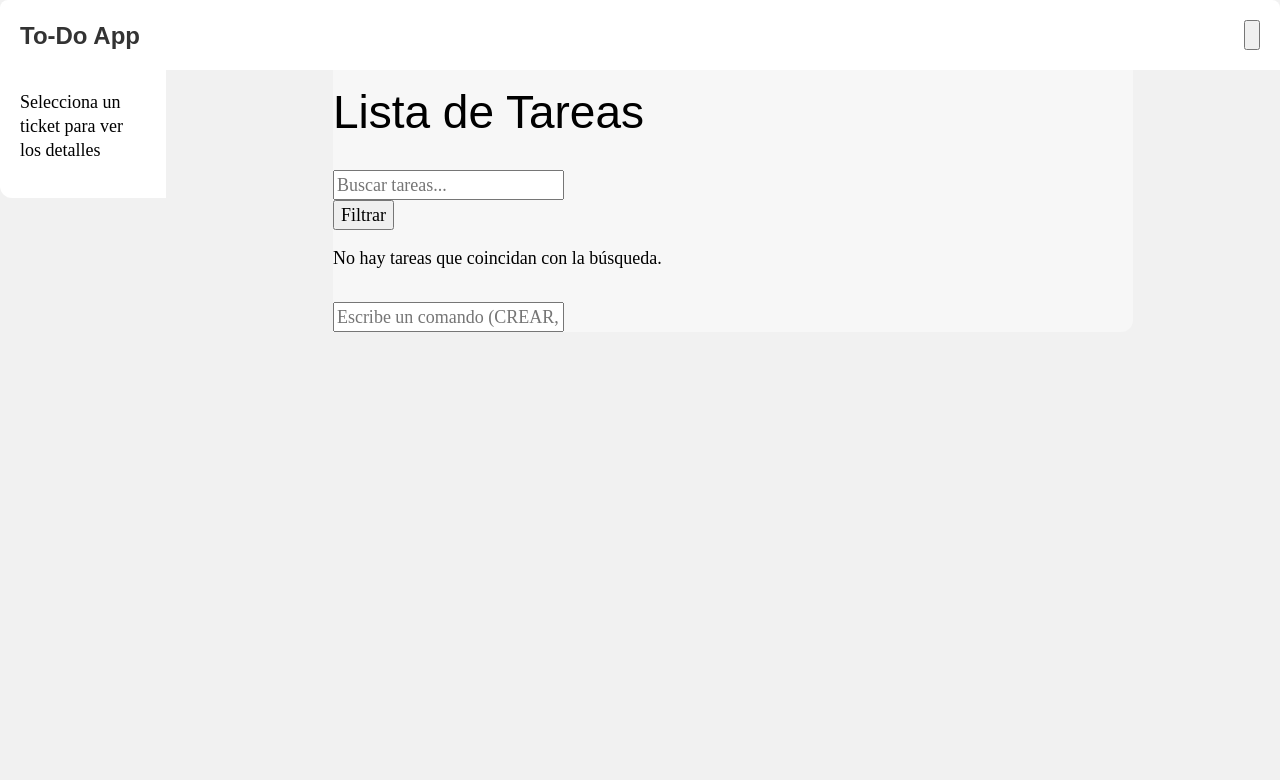
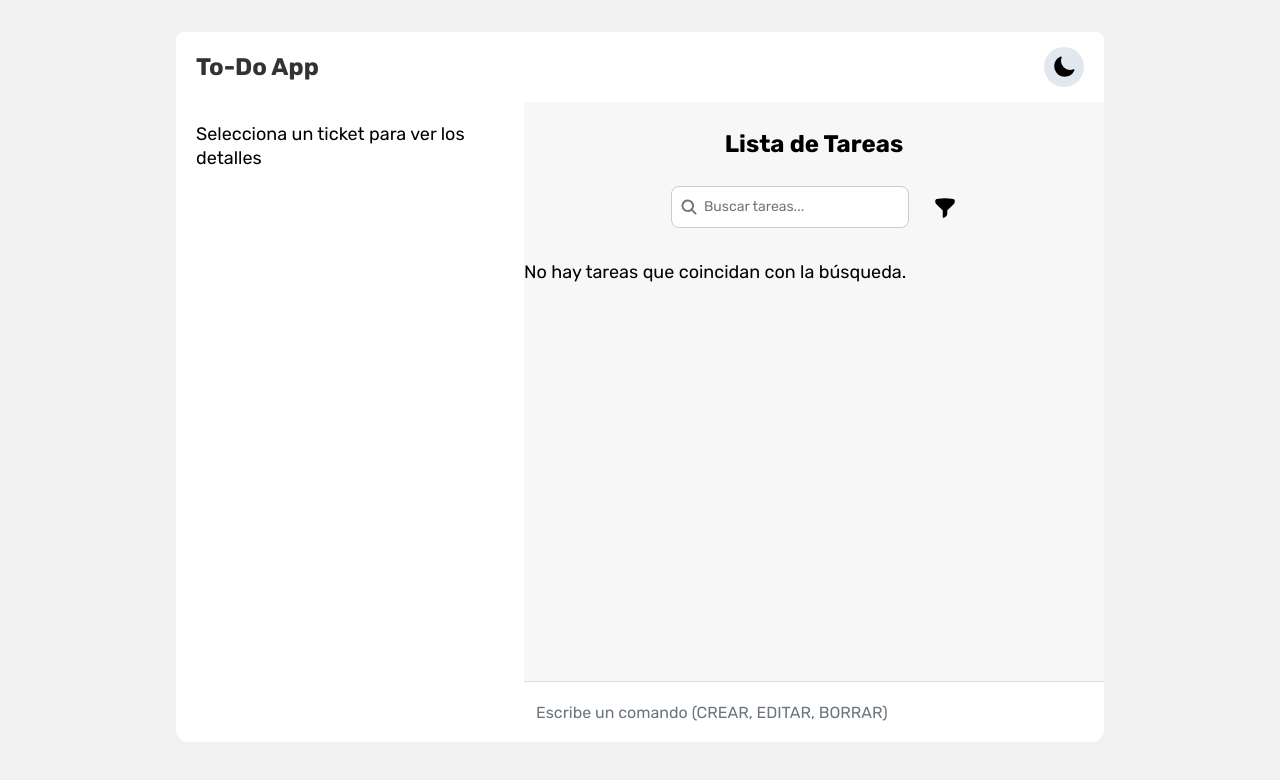
Before and after one commit to jorgeemherrera/todo-ease.io-angular, an Angular app: page / in a window 1280 px wide. Shown: the top 780 px of the page. Built offline with nearby package versions, Linux system fonts and the light colour scheme.

Commit message:
Added new UI in chat header

```diff
--- a/src/app/features/chat/components/chat-header/chat-header.component.html
+++ b/src/app/features/chat/components/chat-header/chat-header.component.html
@@ -2,15 +2,20 @@
   <h1 class="chat-title">Lista de Tareas</h1>
   <div class="chat-actions">
     <div class="search-bar">
+      <svg xmlns="http://www.w3.org/2000/svg" viewBox="0 0 16 16" fill="currentColor" aria-hidden="true" data-slot="icon" class="search-icon"><path fill-rule="evenodd" d="M9.965 11.026a5 5 0 1 1 1.06-1.06l2.755 2.754a.75.75 0 1 1-1.06 1.06l-2.755-2.754ZM10.5 7a3.5 3.5 0 1 1-7 0 3.5 3.5 0 0 1 7 0Z" clip-rule="evenodd"></path></svg>
       <input
         type="text"
         placeholder="Buscar tareas..."
+        class="search-input"
         [value]="searchQuery"
         (input)="onSearchQueryChange($event)"
       />
     </div>
     <div class="filter-container">
-      <button (click)="toggleFilter()">Filtrar</button>
+      <svg xmlns="http://www.w3.org/2000/svg"  (click)="toggleFilter()" viewBox="0 0 24 24" fill="currentColor" class="size-6 filter-icon"  style="width: 24px;">
+        <path fill-rule="evenodd" d="M3.792 2.938A49.069 49.069 0 0 1 12 2.25c2.797 0 5.54.236 8.209.688a1.857 1.857 0 0 1 1.541 1.836v1.044a3 3 0 0 1-.879 2.121l-6.182 6.182a1.5 1.5 0 0 0-.439 1.061v2.927a3 3 0 0 1-1.658 2.684l-1.757.878A.75.75 0 0 1 9.75 21v-5.818a1.5 1.5 0 0 0-.44-1.06L3.13 7.938a3 3 0 0 1-.879-2.121V4.774c0-.897.64-1.683 1.542-1.836Z" clip-rule="evenodd" />
+      </svg>
+
       @if (filterOpen()) {
         <div class="filter-menu">
           @for (filter of filters; track filter) {
--- a/src/app/features/chat/components/chat-header/chat-header.component.scss
+++ b/src/app/features/chat/components/chat-header/chat-header.component.scss
@@ -1 +1,121 @@
 @use "../../../../../styles/utils";
+
+.chat-header {
+    display: flex;
+    flex-direction: column;
+    gap: utils.pxToRem(16px);
+    margin-bottom: utils.pxToRem(16px);
+
+    .chat-title {
+        font-size: utils.pxToRem(24px);
+        font-weight: bold;
+        margin: 0;
+        text-align: center;
+    }
+
+    .chat-actions {
+        display: flex;
+        justify-content: center;
+        align-items: center;
+        gap: 1.5rem;
+        .search-bar {
+            position: relative;
+
+            .search-icon {
+                position: absolute;
+                left: utils.pxToRem(8px);
+                top: 50%;
+                transform: translateY(-50%);
+                width: utils.pxToRem(20px);
+                color: utils.$slate-gray;
+            }
+
+            .search-input {
+                padding: utils.pxToRem(8px) utils.pxToRem(8px) utils.pxToRem(8px) utils.pxToRem(32px);
+                border: utils.pxToRem(1px) solid utils.$light-gray-alt;
+                border-radius: utils.pxToRem(8px);
+                font-size: utils.pxToRem(14px);
+
+                &:focus {
+                    outline: none;
+                    border-color: utils.$sky-blue;
+                }
+
+                [data-theme="dark"] & {
+                    background-color: utils.$dark-charcoal;
+                    border-color: utils.$cool-gray;
+                    color: utils.$light-silver;
+                }
+            }
+        }
+
+        .filter-container {
+            position: relative;
+            z-index: 100;
+
+            .filter-button {
+                background-color: transparent;
+                border: none;
+                cursor: pointer;
+
+                .filter-icon {
+                    width: utils.pxToRem(24px);
+                    height: utils.pxToRem(24px);
+                    color: utils.$slate-gray;
+                    z-index: 100;
+
+                    &:hover {
+                        color: utils.$amethyst-alt;
+                    }
+
+                    [data-theme="dark"] & {
+                        color: utils.$light-silver;
+
+                        &:hover {
+                            color: utils.$amethyst-alt;
+                        }
+                    }
+                }
+            }
+
+            .filter-menu {
+                position: absolute;
+                top: utils.pxToRem(32px);
+                right: 0;
+                background-color: utils.$white;
+                border: utils.pxToRem(1px) solid utils.$light-gray-alt;
+                border-radius: utils.pxToRem(8px);
+                padding: utils.pxToRem(8px);
+                box-shadow: 0 utils.pxToRem(4px) utils.pxToRem(12px) rgba(0, 0, 0, 0.1);
+
+                [data-theme="dark"] & {
+                    background-color: utils.$dark-charcoal;
+                    border-color: utils.$cool-gray;
+                    color: utils.$white;
+                }
+
+                button {
+                    display: block;
+                    width: 100%;
+                    background-color: transparent;
+                    border: none;
+                    padding: utils.pxToRem(8px);
+                    text-align: left;
+                    cursor: pointer;
+                    font-size: utils.pxToRem(14px);
+                    color: inherit;
+
+                    &:hover {
+                        background-color: utils.$amethyst-alt;
+                        border-radius: 8px;
+                        color: utils.$white;
+
+                        [data-theme="dark"] & {
+                            background-color: utils.$amethyst-alt;
+                        }
+                    }
+                }
+            }
+        }
+    }
+}
--- a/src/app/features/chat/components/chat/chat.component.scss
+++ b/src/app/features/chat/components/chat/chat.component.scss
@@ -5,14 +5,14 @@
     flex-direction: column;
     gap: utils.pxToRem(16px);
     padding-top: utils.pxToRem(16px);
-		background-color: utils.$alabaster;
+    background-color: utils.$alabaster;
     border-bottom-right-radius: utils.pxToRem(12px);
-    width: utils.pxToRem(800px);
     max-height: 80%;
+    width: utils.pxToRem(580px);
     position: relative;
+    height: 100%;
 
-
-    @include utils.media-ltlg(){
+    @include utils.media-ltlg() {
         width: 100%;
     }
 
@@ -108,4 +108,8 @@
             }
         }
     }
+
+    app-task-list{
+        overflow-y: auto;
+    }
 }
--- a/src/app/features/chat/components/input/input.component.html
+++ b/src/app/features/chat/components/input/input.component.html
@@ -4,6 +4,7 @@
     placeholder="Escribe un comando (CREAR, EDITAR, BORRAR)"
     (input)="onInputChange($event)"
     (keydown.enter)="onEnterPress($event)"
+    class="chat-input"
   />
 </div>
 
--- a/src/app/features/chat/components/input/input.component.scss
+++ b/src/app/features/chat/components/input/input.component.scss
@@ -0,0 +1,123 @@
+@use "../../../../../styles/utils";
+
+.chat-input-container {
+  position: absolute;
+  bottom: 0;
+  width: 100%;
+  border-top: utils.pxToRem(1px) solid utils.$silver-alt;
+
+  [data-theme="dark"] & {
+      border-top: utils.pxToRem(1px) solid utils.$dark-charcoal;
+  }
+
+  .chat-input {
+      width: 100%;
+      padding: utils.pxToRem(12px);
+      border: none;
+      height: utils.pxToRem(60px);
+      font-size: utils.pxToRem(16px);
+      border-bottom-right-radius: utils.pxToRem(12px);
+
+      &::placeholder {
+          color: utils.$slate-gray;
+      }
+
+      [data-theme="dark"] & {
+          background-color: utils.$dark-charcoal;
+          color: utils.$light-silver;
+
+          &::placeholder {
+              color: utils.$blue-gray-alt;
+          }
+      }
+
+      &.crear {
+          border-color: utils.$success-green;
+      }
+
+      &.editar {
+          border-color: utils.$amber;
+      }
+
+      &.borrar {
+          border-color: utils.$crimson;
+      }
+  }
+
+  .chat-command {
+      position: absolute;
+      left: utils.pxToRem(10px);
+      top: 50%;
+      border-radius: utils.pxToRem(8px);
+      transform: translateY(-50%);
+      padding: utils.pxToRem(4px) utils.pxToRem(8px);
+      font-weight: bold;
+      font-size: utils.pxToRem(14px);
+      color: utils.$white;
+
+      &.crear {
+          background-color: utils.$success-green;
+      }
+
+      &.editar {
+          background-color: utils.$amber;
+      }
+
+      &.borrar {
+          background-color: utils.$crimson;
+      }
+  }
+}
+
+.chat-command.borrar {
+  background-color: utils.$crimson;
+}
+
+.chat-command.borrar::before {
+  content: "Confirme: ";
+  font-weight: normal;
+}
+
+.chat-help {
+  position: absolute;
+  bottom: calc(100% + utils.pxToRem(8px));
+  left: 0;
+  width: 100%;
+  background: utils.$white;
+  border: utils.pxToRem(1px) solid utils.$silver-alt;
+  border-radius: utils.pxToRem(8px);
+  padding: utils.pxToRem(12px);
+  font-size: utils.pxToRem(14px);
+  color: utils.$dim-gray;
+  box-shadow: 0 4px 6px rgba(0, 0, 0, 0.1);
+
+  p {
+      font-weight: bold;
+      margin-bottom: utils.pxToRem(8px);
+  }
+
+  ul {
+      margin: 0;
+      padding: 0;
+      list-style: none;
+
+      li {
+          margin-bottom: utils.pxToRem(4px);
+          font-weight: normal;
+
+          strong {
+              color: utils.$sky-blue;
+          }
+      }
+  }
+
+  [data-theme="dark"] & {
+      background: utils.$dark-charcoal;
+      color: utils.$light-silver;
+      border-color: utils.$cool-gray;
+
+      strong {
+          color: utils.$light-blue;
+      }
+  }
+}
--- a/src/app/features/chat/components/task-list/task-list.component.html
+++ b/src/app/features/chat/components/task-list/task-list.component.html
@@ -4,8 +4,8 @@
       <div class="message message-normal" (click)="onTaskSelect(task)">
 				<div class="message-header">
 					<div class="message-title-container">
-						<h3>{{ task.title }}</h3>
-						<p>{{ task.description }}</p>
+						<h3 class="message-title">{{ task.title }}</h3>
+						<p class="message-time">{{ task.description }}</p>
 					</div>
 					<div class="message-icons">
 						<svg
--- a/src/app/features/chat/components/task-list/task-list.component.scss
+++ b/src/app/features/chat/components/task-list/task-list.component.scss
@@ -1,5 +1,10 @@
 @use "../../../../../styles/utils";
 
+.chat-container{
+    display: flex;
+    flex-direction: column;
+    gap: 1rem;
+}
 .chat-input-container {
     position: absolute;
     bottom: 0;
--- a/src/app/features/header/header.component.html
+++ b/src/app/features/header/header.component.html
@@ -6,13 +6,15 @@
     [attr.aria-label]="'Switch to ' + (theme() === 'light' ? 'dark' : 'light') + ' theme'"
   >
     @if (theme() === 'light') {
-			<svg class="icon" xmlns="http://www.w3.org/2000/svg" fill="none" viewBox="0 0 24 24" stroke-width="1.5" stroke="currentColor" class="size-6">
-				<path stroke-linecap="round" stroke-linejoin="round" d="M21.752 15.002A9.72 9.72 0 0 1 18 15.75c-5.385 0-9.75-4.365-9.75-9.75 0-1.33.266-2.597.748-3.752A9.753 9.753 0 0 0 3 11.25C3 16.635 7.365 21 12.75 21a9.753 9.753 0 0 0 9.002-5.998Z" />
-			</svg>
+
+      <svg lass="icon"  xmlns="http://www.w3.org/2000/svg" style="width: 24px;" viewBox="0 0 24 24" fill="currentColor" class="size-6">
+        <path fill-rule="evenodd" d="M9.528 1.718a.75.75 0 0 1 .162.819A8.97 8.97 0 0 0 9 6a9 9 0 0 0 9 9 8.97 8.97 0 0 0 3.463-.69.75.75 0 0 1 .981.98 10.503 10.503 0 0 1-9.694 6.46c-5.799 0-10.5-4.7-10.5-10.5 0-4.368 2.667-8.112 6.46-9.694a.75.75 0 0 1 .818.162Z" clip-rule="evenodd" />
+      </svg>
+
     } @else {
-      <svg class="icon"  xmlns="http://www.w3.org/2000/svg" fill="none" viewBox="0 0 24 24" stroke-width="1.5" stroke="currentColor" class="size-6">
-				<path stroke-linecap="round" stroke-linejoin="round" d="M12 3v2.25m6.364.386-1.591 1.591M21 12h-2.25m-.386 6.364-1.591-1.591M12 18.75V21m-4.773-4.227-1.591 1.591M5.25 12H3m4.227-4.773L5.636 5.636M15.75 12a3.75 3.75 0 1 1-7.5 0 3.75 3.75 0 0 1 7.5 0Z" />
-			</svg>
+      <svg  class="icon"  xmlns="http://www.w3.org/2000/svg" viewBox="0 0 24 24" style="width: 24px;" fill="currentColor" className="size-6">
+        <path d="M12 2.25a.75.75 0 0 1 .75.75v2.25a.75.75 0 0 1-1.5 0V3a.75.75 0 0 1 .75-.75ZM7.5 12a4.5 4.5 0 1 1 9 0 4.5 4.5 0 0 1-9 0ZM18.894 6.166a.75.75 0 0 0-1.06-1.06l-1.591 1.59a.75.75 0 1 0 1.06 1.061l1.591-1.59ZM21.75 12a.75.75 0 0 1-.75.75h-2.25a.75.75 0 0 1 0-1.5H21a.75.75 0 0 1 .75.75ZM17.834 18.894a.75.75 0 0 0 1.06-1.06l-1.59-1.591a.75.75 0 1 0-1.061 1.06l1.59 1.591ZM12 18a.75.75 0 0 1 .75.75V21a.75.75 0 0 1-1.5 0v-2.25A.75.75 0 0 1 12 18ZM7.758 17.303a.75.75 0 0 0-1.061-1.06l-1.591 1.59a.75.75 0 0 0 1.06 1.061l1.591-1.59ZM6 12a.75.75 0 0 1-.75.75H3a.75.75 0 0 1 0-1.5h2.25A.75.75 0 0 1 6 12ZM6.697 7.757a.75.75 0 0 0 1.06-1.06l-1.59-1.591a.75.75 0 0 0-1.061 1.06l1.59 1.591Z" />
+      </svg>
     }
   </button>
 </header>
--- a/src/app/features/header/header.component.scss
+++ b/src/app/features/header/header.component.scss
@@ -22,7 +22,7 @@
     font-weight: bold;
     margin-bottom: 0;
   }
-s
+
   .theme-toggle {
     display: flex;
     align-items: center;
--- a/src/app/features/home-page/home-page.component.html
+++ b/src/app/features/home-page/home-page.component.html
@@ -1,3 +1,4 @@
+<div class="home">
 <app-header></app-header>
 <div class="home-content">
   <app-sidebar [selectedTask]="selectedTask"></app-sidebar>
@@ -10,3 +11,4 @@
     (cancel)="closeModal()"
   ></app-task-form>
 </app-modal>
+</div>
--- a/src/app/features/sidebar/components/sidebar/sidebar.component.scss
+++ b/src/app/features/sidebar/components/sidebar/sidebar.component.scss
@@ -1,8 +1,9 @@
 @use "../../../../../styles/utils";
 
 .sidebar {
-  width: 50%;
+  width: 100%;
   max-height: 80%;
+  height: 100%;
   background-color: utils.$white;
   padding: utils.pxToRem(20px);
   border-bottom-left-radius: utils.pxToRem(12px);
--- a/src/index.html
+++ b/src/index.html
@@ -6,6 +6,9 @@
   <base href="/">
   <meta name="viewport" content="width=device-width, initial-scale=1">
   <link rel="icon" type="image/x-icon" href="favicon.ico">
+  <link rel="preconnect" href="https://fonts.googleapis.com">
+  <link rel="preconnect" href="https://fonts.gstatic.com" crossorigin>
+  <link href="https://fonts.googleapis.com/css2?family=Outfit:wght@100..900&family=Rubik:ital,wght@0,300..900;1,300..900&display=swap" rel="stylesheet">
 </head>
 <body>
   <app-root></app-root>
```
